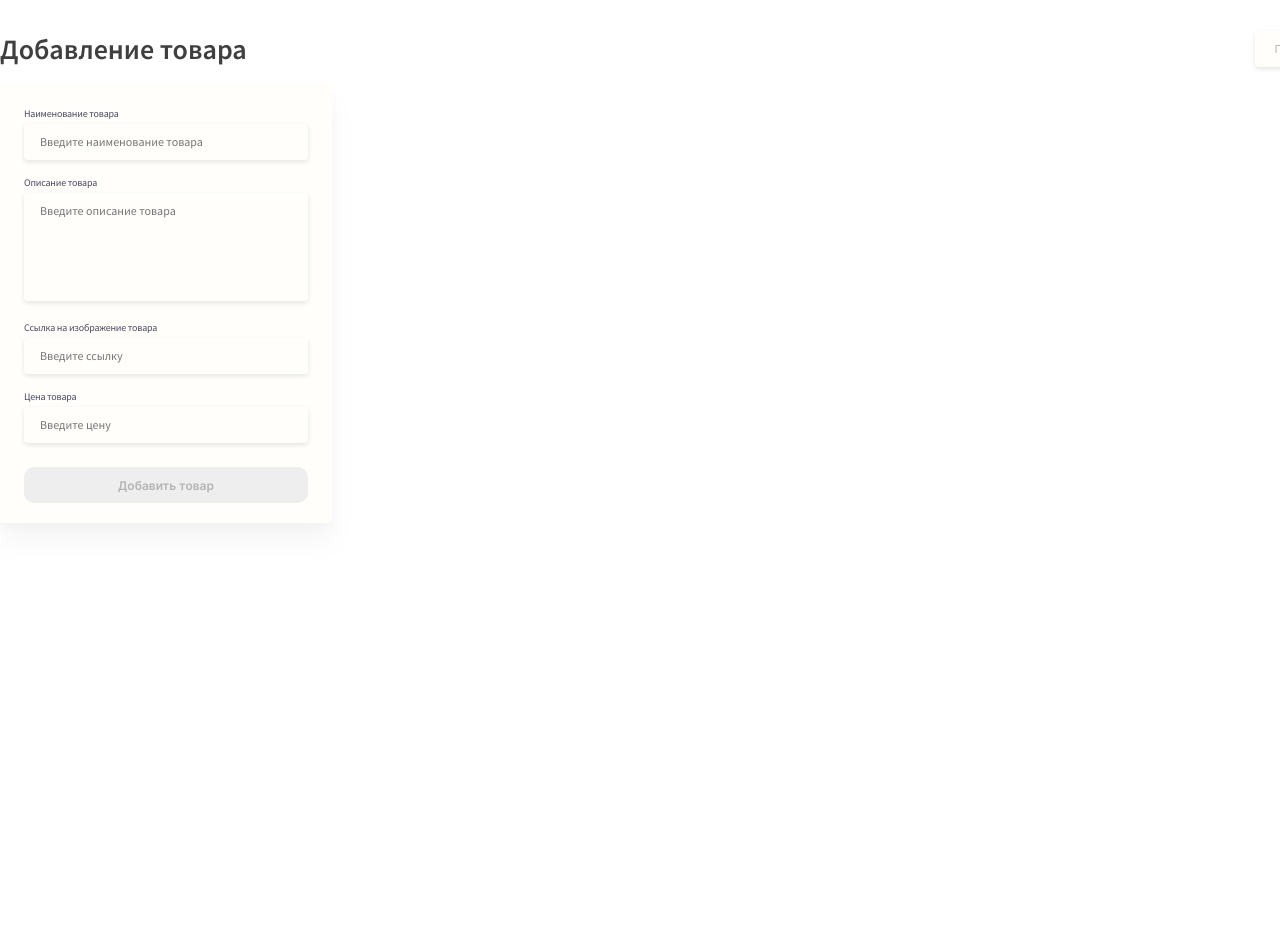
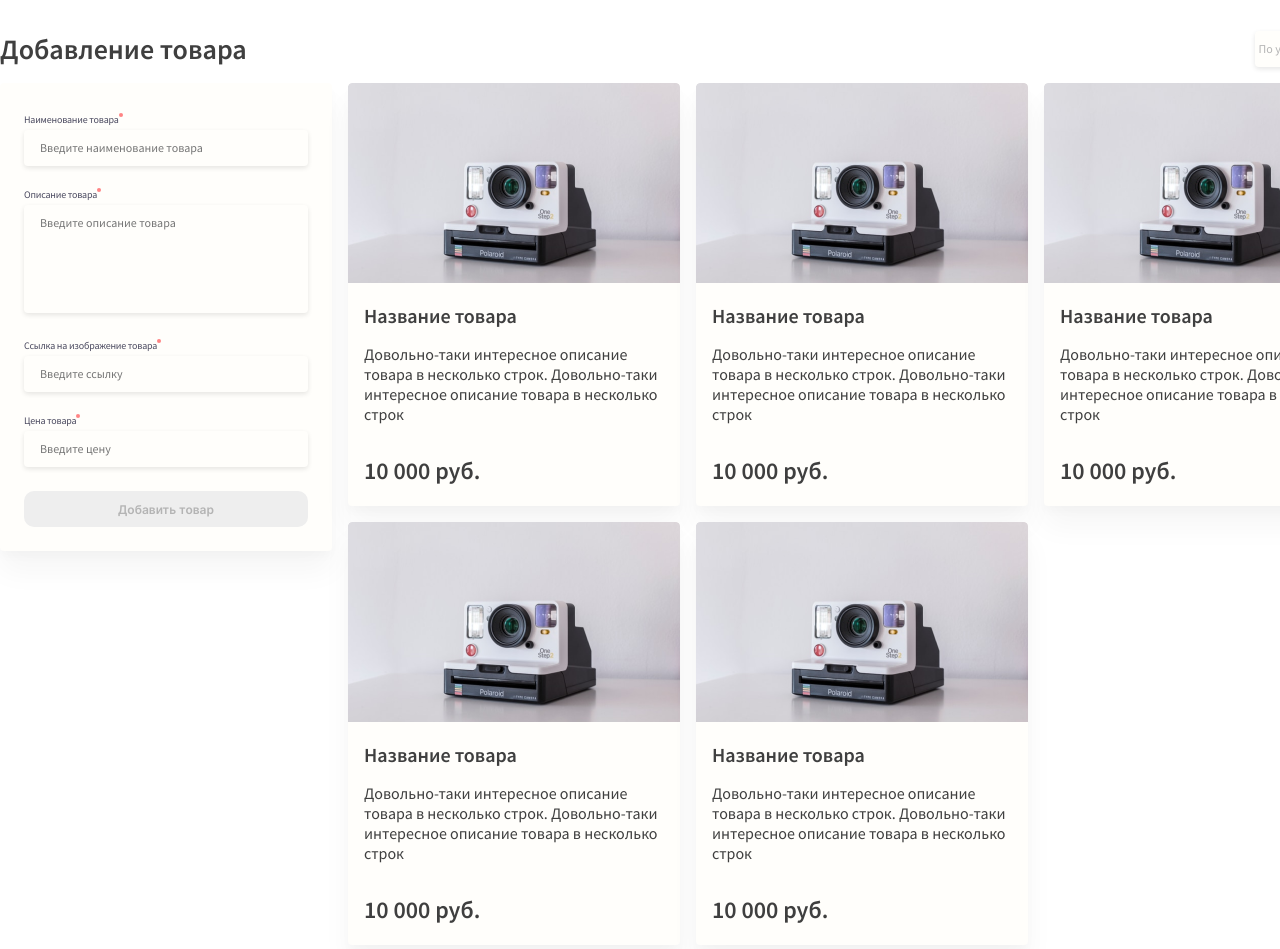
Before and after one commit to onlyJavaScriptProgrammer/idaproject-test-task, a Vue app: page / in a window 1280 px wide. Shown: the top 949 px of the page. Before the commit the page ends 800 px from the top, so only its background shows below. Built offline with nearby package versions, Linux system fonts and the light colour scheme.

Commit message:
alpha version

```diff
--- a/src/App.vue
+++ b/src/App.vue
@@ -1,19 +1,30 @@
 <template>
   <div class="container">
     <add-header />
-    <add-form />
+    <main class="main">
+      <add-form />
+      <div class="main__grid">
+        <add-card />
+        <add-card />
+        <add-card />
+        <add-card />
+        <add-card />
+      </div>
+    </main>
   </div>
 </template>
 
 <script>
+import AddHeader from "./components/Header.vue";
 import AddForm from "./components/Form.vue";
-import AddHeader from "./components/Header.vue";
+import AddCard from "./components/Card.vue";
 
 export default {
   name: "App",
   components: {
     AddForm,
     AddHeader,
+    AddCard,
   },
 };
 </script>
@@ -23,4 +34,13 @@ export default {
   width: 1376px;
   margin: 0 auto;
 }
+.main {
+  display: flex;
+  align-items: flex-start;
+  &__grid {
+    display: grid;
+    grid-template-columns: repeat(3, 1fr);
+    gap: 16px;
+  }
+}
 </style>
--- a/src/assets/styles/base/_mixins.scss
+++ b/src/assets/styles/base/_mixins.scss
@@ -20,10 +20,23 @@
 }
 
 @mixin title_form {
+  position: relative;
+  display: inline-block;
   color: $text_form;
   font-size: 10px;
   line-height: 13px;
   margin-bottom: 4px;
   font-weight: 400;
   letter-spacing: -0.02em;
+  &::after {
+    content: "";
+    display: block;
+    position: absolute;
+    width: 4px;
+    height: 4px;
+    border-radius: 100%;
+    background: #ff8484;
+    right: -4px;
+    top: 0;
+  }
 }
--- a/src/assets/styles/base/_variables.scss
+++ b/src/assets/styles/base/_variables.scss
@@ -1 +1,2 @@
 $text_form: #49485e;
+$text_card: #3F3F3F;
--- a/src/components/Card.vue
+++ b/src/components/Card.vue
@@ -33,5 +33,25 @@ export default {
   &__wrap {
     padding: 0 16px 24px;
   }
+  &__title {
+    font-weight: 600;
+    font-size: 20px;
+    line-height: 25px;
+    color: $text_card;
+    margin-bottom: 16px;
+  }
+  &__descr {
+    font-weight: 400;
+    font-size: 16px;
+    line-height: 20px;
+    color: $text_card;
+    margin-bottom: 32px;
+  }
+  &__price {
+    font-weight: 600;
+    font-size: 24px;
+    line-height: 30px;
+    color: $text_card;
+  }
 }
 </style>
--- a/src/components/Form.vue
+++ b/src/components/Form.vue
@@ -6,6 +6,7 @@
         type="text"
         class="form__name_input"
         placeholder="Введите наименование товара"
+        required
       />
     </div>
     <div class="form__descr">
@@ -22,11 +23,17 @@
         type="text"
         class="form__links_input"
         placeholder="Введите ссылку"
+        required
       />
     </div>
     <div class="form__price">
       <div class="form__price_title">Цена товара</div>
-      <input type="text" class="form__price_input" placeholder="Введите цену" />
+      <input
+        type="text"
+        class="form__price_input"
+        placeholder="Введите цену"
+        required
+      />
     </div>
     <button class="form__submit" disabled>Добавить товар</button>
   </form>
@@ -41,12 +48,13 @@ export default {
 <style lang="scss" scoped>
 .form {
   width: 332px;
-  height: 440px;
+  min-height: 440px;
   background: #fffefb;
   box-shadow: 0px 20px 30px rgba(0, 0, 0, 0.04),
     0px 6px 10px rgba(0, 0, 0, 0.02);
   border-radius: 4px;
   padding: 24px;
+  margin-right: 16px;
   &__name {
     margin-bottom: 16px;
     &_title {
@@ -111,4 +119,14 @@ export default {
     }
   }
 }
+span {
+  position: absolute;
+  display: block;
+  width: 4px;
+  height: 4px;
+  border-radius: 100%;
+  background: #ff8484;
+  right: -4px;
+  top: 0;
+}
 </style>
--- a/src/components/Header.vue
+++ b/src/components/Header.vue
@@ -31,7 +31,6 @@ export default {
     @include base_inp;
     width: 121.49px;
     height: 36px;
-    padding: 10px 16px 11px;
   }
 }
 </style>
```
